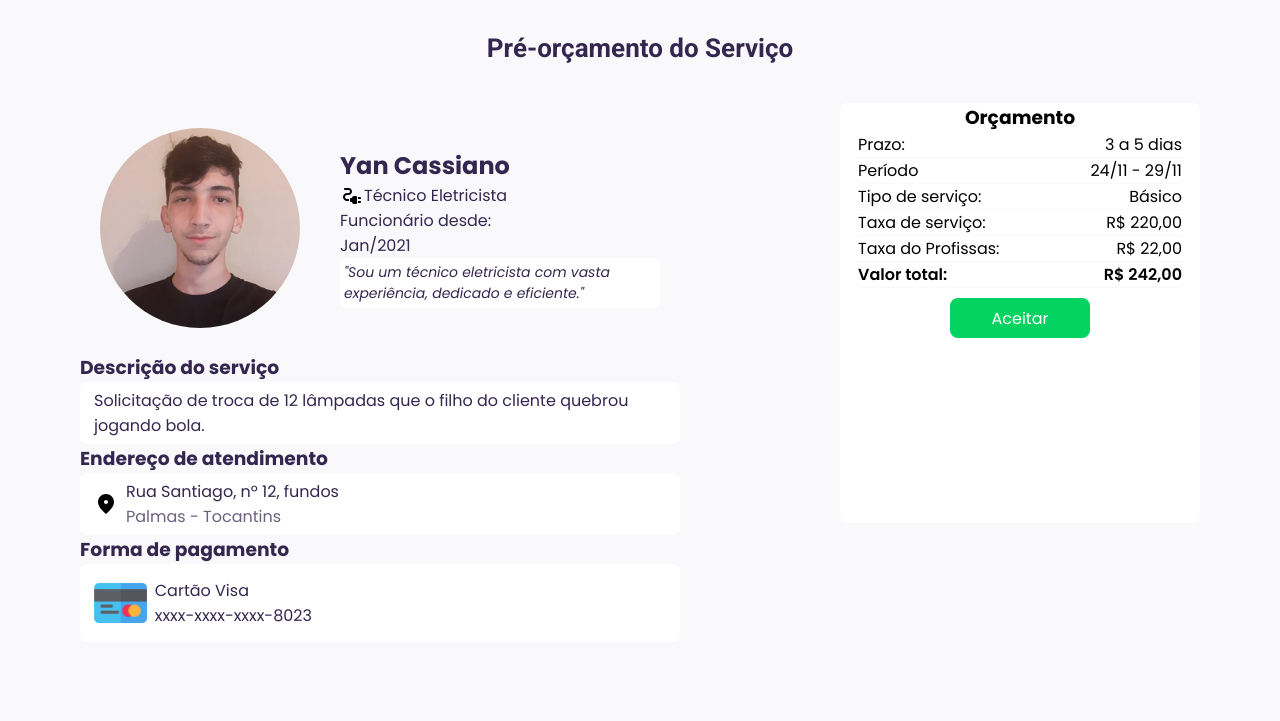
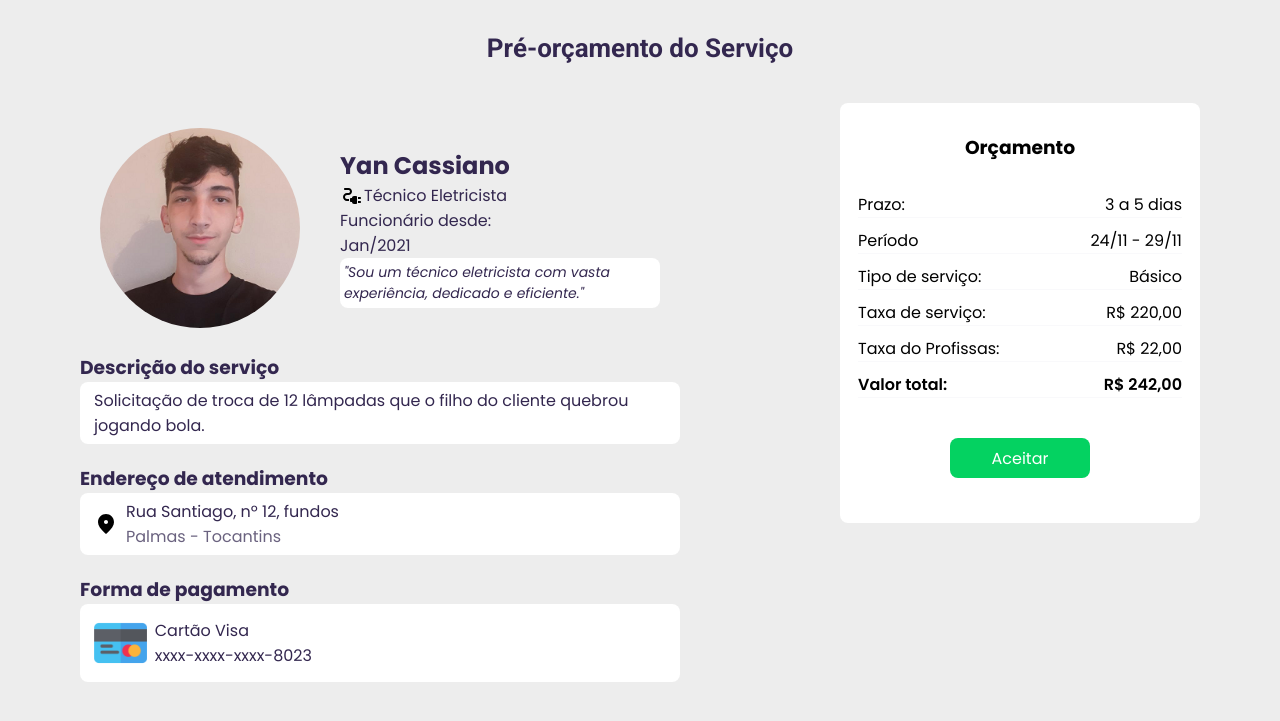
Before and after one commit to LuisGustavoCZP/LovelaceOsBrabos, a plain HTML site: page Profissas/subpages/felype/budgetPage.html in a window 1280 px wide. Shown: the part 77-798 px from the top of the page. Drawn offline with nearby package versions, Linux system fonts and the light colour scheme.

Commit message:
ajustando as margens

```diff
--- a/Profissas/subpages/felype/budgetPageStyle.css
+++ b/Profissas/subpages/felype/budgetPageStyle.css
@@ -1,7 +1,7 @@
 @import url(/Profissas/styles/root.css);
 
 body {
-    background-color: var(--cinza-claro);
+    background-color: hsl(0, 0%, 93%);;
 }
 
 header {
@@ -198,6 +198,9 @@ main {
     width: 600px;
 }
 
+.serviceInfo > div {
+    margin-bottom: 20px;
+}
 .serviceInfoBox {
     background-color: white;
     border-radius: 8px;
@@ -244,8 +247,12 @@ main {
     border-radius: 8px;
 }
 
+.budgetConteiner > h3 {
+    margin: 30px;
+}
+
 .budgetItems {
-    margin-bottom: 10px;
+    margin-bottom: 30px;
     width: 90%;
 }
 
@@ -253,6 +260,7 @@ main {
     display: flex;
     justify-content: space-between;
     border-bottom: 1px solid var(--cinza-claro);
+    margin-bottom: 10px;
 }
 
 .budgetConteiner a {
```
